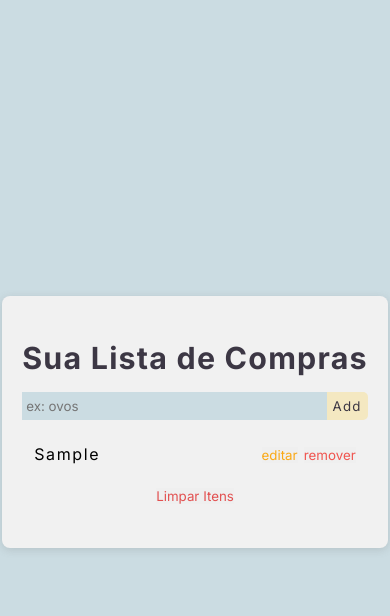
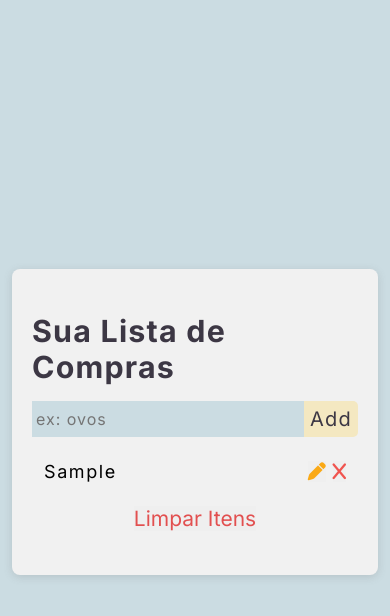
Before and after one commit to kindlyare/toBuy, a website: page index.html in a window 390 px wide. Both pictures are taken after typing "Sample" into the empty fields and a click on the button "Add". Drawn offline with Linux system fonts and the light colour scheme.

Commit message:
added icones and responsiveness

```diff
--- a/index.css
+++ b/index.css
@@ -34,6 +34,7 @@ input {
 	padding: 4px;
 	color: var(--text);
 	width: 100%;
+  letter-spacing: 1px;
 }
 
 .container__title,
@@ -134,3 +135,27 @@ input {
 .btn-edit {
   color: var(--color-btn-edit);
 }
+
+@media screen and (max-width: 500px) {
+  input {
+    height: 36px;
+    font-size: 16px;
+  }
+
+  .container__app {
+    margin: 12px;
+  }
+
+  .btn-submit {
+    font-size: 20px;
+  }
+  .container__item,
+  .btn-edit,
+  .btn-remove {
+    font-size: 18px;
+  }
+
+  .btn-clear {
+    font-size: 21px;
+  }
+}
--- a/index.html
+++ b/index.html
@@ -39,5 +39,6 @@
     </article>
   </main>
 	<script src="index.js"></script>
+  <script src="https://kit.fontawesome.com/1cb08dbbcd.js" crossorigin="anonymous"></script>
 </body>
 </html>
--- a/index.js
+++ b/index.js
@@ -17,7 +17,7 @@ let editId = ""
 
 form.addEventListener('submit', creatingLi)
 clearButton.addEventListener('click', removeAllItems)
-window.addEventListener('DOMContentLoaded', setupItems)
+window.addEventListener('DOMContentLoaded', () => setupItems())
 
 function setDefault() {
   input.value = ''
@@ -53,10 +53,10 @@ function createContainerItem(value, containerItem) {
   <li>${firstLetterUppercase(value)}</li>
   <div class="container__btns">
     <button onclick="getItemToEdit(event)" type="button" class="btn-edit">
-      editar
+      <i class="fa-solid fa-pen"></i>
     </button>
     <button onclick="removeItem(event)" type="button" class="btn-remove" >
-      remover
+      <i class="fa-solid fa-x"></i>
     </button>
   </div>`
 }
@@ -193,17 +193,18 @@ function editLocalStorage(id, value) {
 
 function setupItems() {
   let items = getLocalStorage()
-
   if (items.length > 0) {
     items.forEach((item) => {
       loadListItem(item.id, item.value)
+      console.log(item.value)
     })
   }
 }
 
 function loadListItem(id, value) {
   const containerItem = document.createElement("div")
-
+  containerItems.style.display = 'block'
+  containerBtnClear.style.display = 'flex'
   createContainerItem(value, containerItem)
   setAttrContainerItem(id, containerItem)
 
--- a/package.json
+++ b/package.json
@@ -10,5 +10,8 @@
   "license": "ISC",
   "devDependencies": {
     "eslint": "^8.12.0"
+  },
+  "dependencies": {
+    "@fortawesome/fontawesome-svg-core": "^6.1.1"
   }
 }
```
